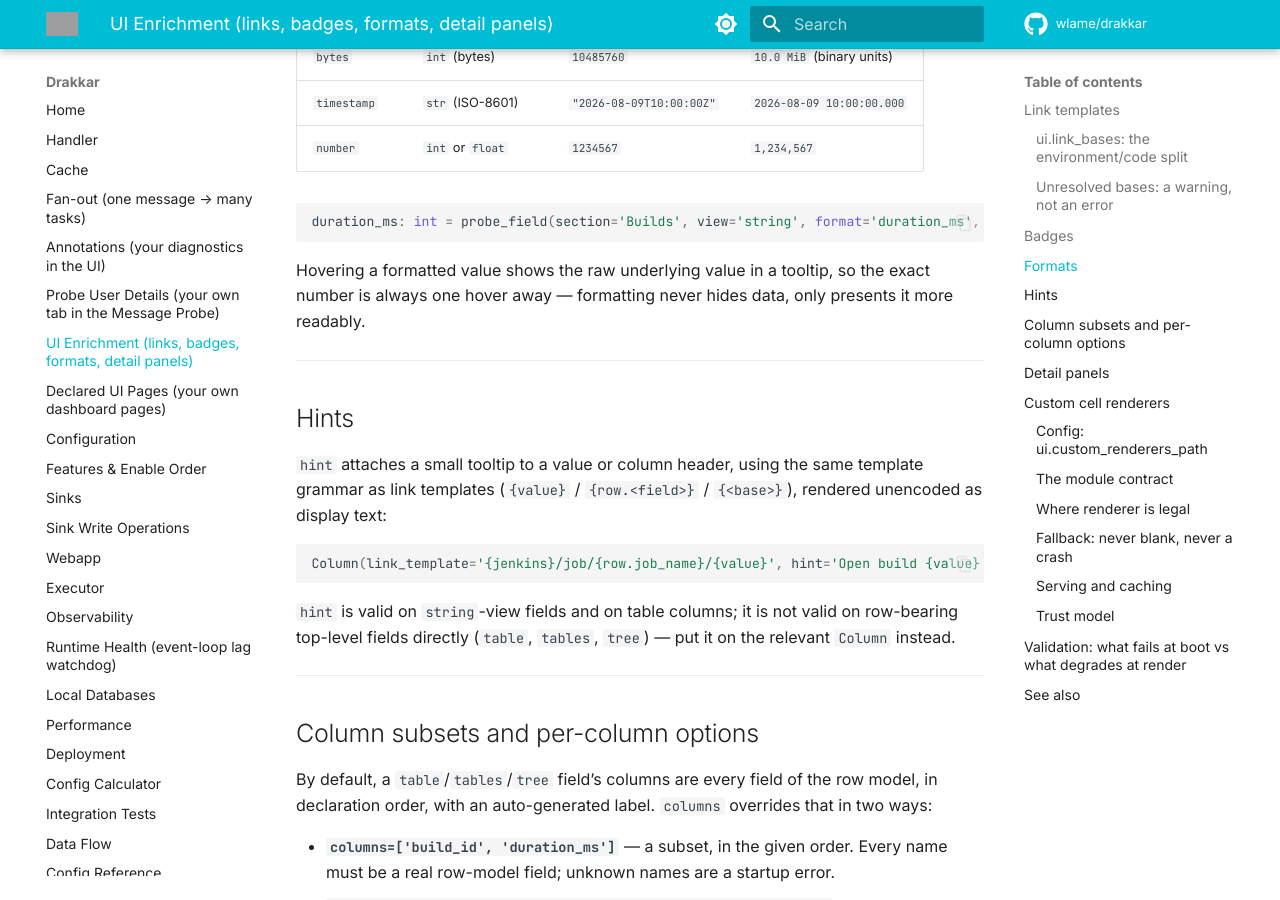
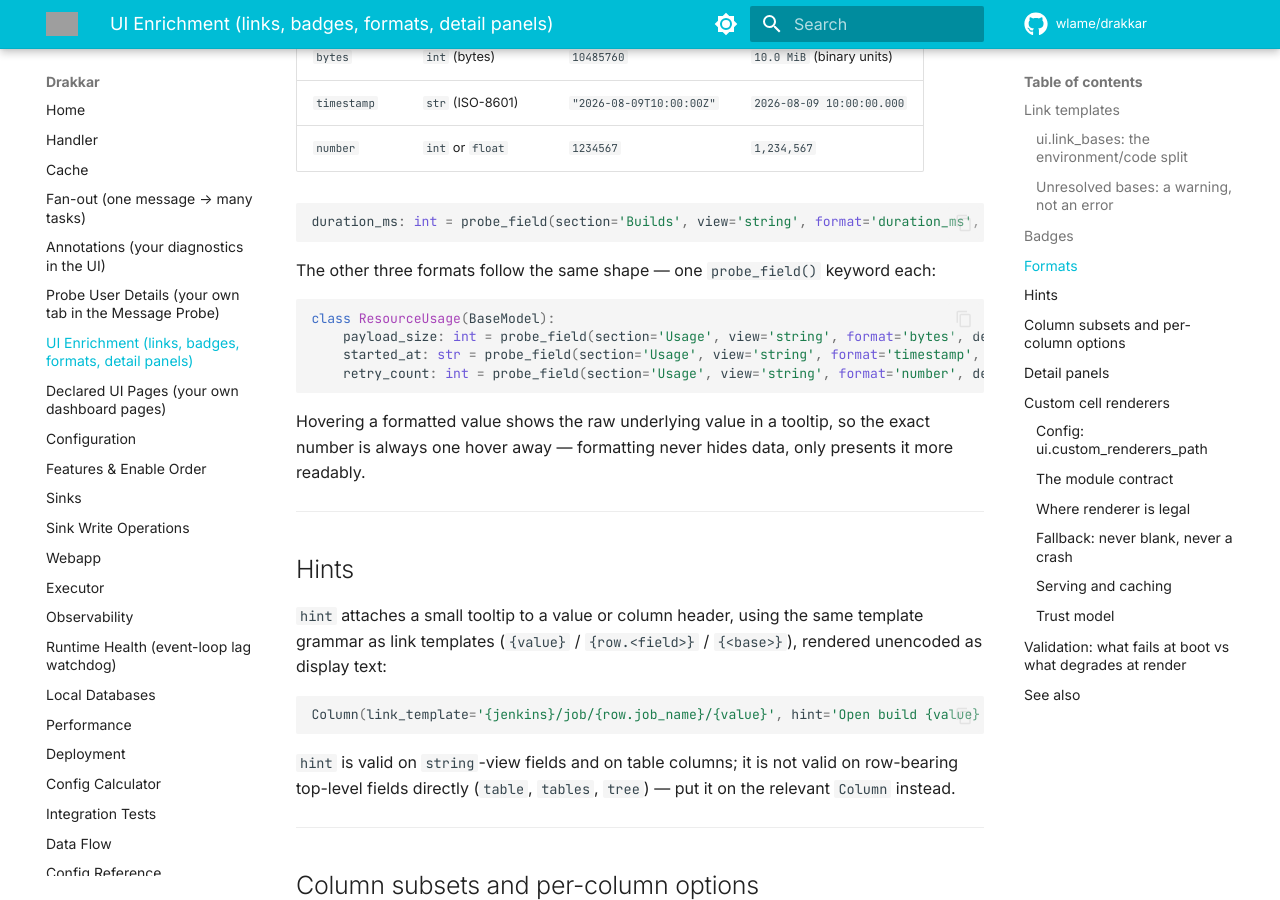
Before and after one commit to wlame/drakkar, an MkDocs documentation site: the page built from docs/ui-enrichment.md, in a window 1280 px wide and 900 px high, scrolled down 3560 px. Built offline with MkDocs 1.6.1 and Material for MkDocs 9.7.7, drawn with Linux system fonts in a browser that asks for light colours; comment, search, counter and statistics services are not loaded; some of the changed text lies outside the part shown; grey boxes are pictures that could not be loaded.

Commit message:
Surface the UI customization docs and fill the remaining snippet gaps.

````diff
--- a/docs/ui-enrichment.md
+++ b/docs/ui-enrichment.md
@@ -160,6 +160,16 @@
 
 ```python
 duration_ms: int = probe_field(section='Builds', view='string', format='duration_ms', default=0)
+```
+
+The other three formats follow the same shape — one `probe_field()` keyword
+each:
+
+```python
+class ResourceUsage(BaseModel):
+    payload_size: int = probe_field(section='Usage', view='string', format='bytes', default=0)
+    started_at: str = probe_field(section='Usage', view='string', format='timestamp', default='')
+    retry_count: int = probe_field(section='Usage', view='string', format='number', default=0)
 ```
 
 Hovering a formatted value shows the raw underlying value in a tooltip, so
@@ -372,6 +382,10 @@
 columns={'build_id': Column(renderer='buildChip', hint='Open build {value}')}
 ```
 
+```python
+Element(view='custom', field='render_payload', renderer='orderCard')
+```
+
 !!! note "`hint` is not in the exclusion list"
     A `Column` (or top-level field) may declare `renderer` **and** `hint`
     together — `hint`'s tooltip still resolves and lands on the cell, next
````
Also changed, not shown: CHANGELOG.md (+10 -0 lines), docs/faq.md (+12 -0 lines), docs/index.md (+7 -0 lines), docs/probe-user-details.md (+2 -0 lines), docs/ui-pages.md (+9 -0 lines).
